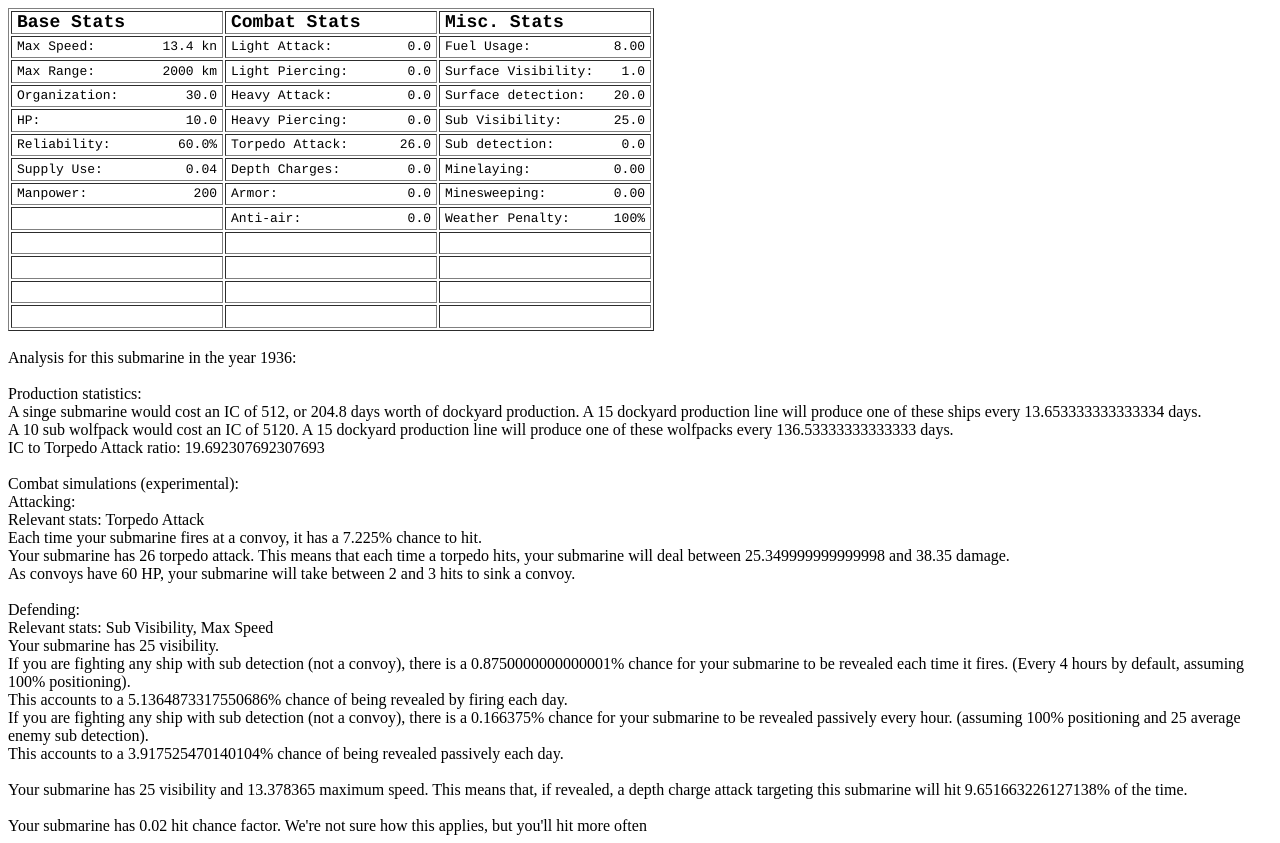
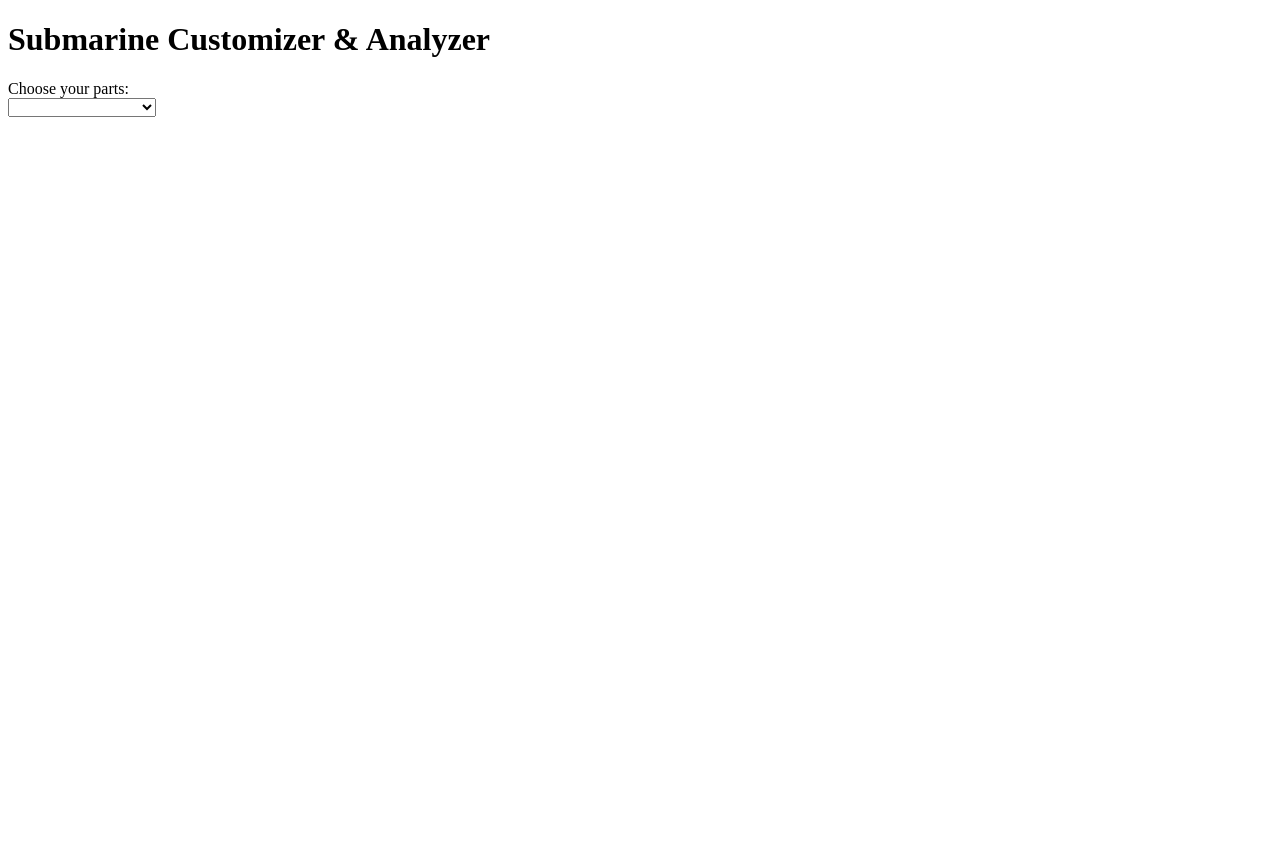
Before and after one commit to jkrawitt/hoi4-companion, a Vue app: page / in a window 1280 px wide. After the commit the page ends 800 px from the top, so only its background shows below. Built offline with nearby package versions, Linux system fonts and the light colour scheme; the HTML template or start-up script is replaced by a standard one.

Commit message:
basic customization

```diff
--- a/src/components/navy/ShipStatsTable.vue
+++ b/src/components/navy/ShipStatsTable.vue
@@ -1,4 +1,5 @@
 <script setup lang="ts">
+import { addZeros, roundDecimal } from '@/utils'
 import { computed } from 'vue'
 
 const props = defineProps<{
@@ -223,19 +224,8 @@ const cleanValue = (value: number, unit: string, decimals: number) => {
   if (unit === '%') {
     value *= 100
   }
-  const roundingFactor = Math.pow(10, decimals)
-  const cleanedValue = addZeros(
-    (Math.round(value * roundingFactor) / roundingFactor).toString(),
-    decimals,
-  )
+  const cleanedValue = addZeros(roundDecimal(value, decimals).toString(), decimals)
   return cleanedValue + unit
-}
-
-const addZeros = (baseString: string, numZeroes: number) => {
-  if (numZeroes > 0 && baseString.indexOf('.') < 0) {
-    return baseString + '.' + '0'.repeat(numZeroes)
-  }
-  return baseString
 }
 </script>
 
--- a/src/components/navy/submarine/SubmarineAnalysis.vue
+++ b/src/components/navy/submarine/SubmarineAnalysis.vue
@@ -1,4 +1,5 @@
 <script setup lang="ts">
+import { roundDecimal } from '@/utils'
 import type { Submarine } from './SubmarineCard.vue'
 
 defineProps<{
@@ -60,26 +61,32 @@ const dailyPassiveRevealChance = (passiveRevealChance: number) => {
   <div>Production statistics:</div>
   <div>
     A singe submarine would cost an IC of {{ sub.ProductionCost }}, or
-    {{ sub.ProductionCost / 2.5 }} days worth of dockyard production. A 15 dockyard production line
-    will produce one of these ships every {{ sub.ProductionCost / baseDockyardOutput / 15 }} days.
+    {{ roundDecimal(sub.ProductionCost / 2.5, 2) }} days worth of dockyard production. A 15 dockyard
+    production line will produce one of these ships every
+    {{ roundDecimal(sub.ProductionCost / baseDockyardOutput / 15, 2) }} days.
   </div>
   <div>
     A 10 sub wolfpack would cost an IC of {{ sub.ProductionCost * 10 }}. A 15 dockyard production
-    line will produce one of these wolfpacks every {{ (sub.ProductionCost / 2.5 / 15) * 10 }} days.
+    line will produce one of these wolfpacks every
+    {{ roundDecimal((sub.ProductionCost / 2.5 / 15) * 10, 2) }} days.
   </div>
-  <div>IC to Torpedo Attack ratio: {{ sub.ProductionCost / sub.CombatStats.TorpedoAttack }}</div>
+  <div>
+    IC to Torpedo Attack ratio:
+    {{ roundDecimal(sub.ProductionCost / sub.CombatStats.TorpedoAttack, 2) }}
+  </div>
   <br />
   <div>Combat simulations (experimental):</div>
   <div>Attacking:</div>
   <div>Relevant stats: Torpedo Attack</div>
   <div>
-    Each time your submarine fires at a convoy, it has a {{ torpedoConvoyHitChance() * 100 }}%
-    chance to hit.
+    Each time your submarine fires at a convoy, it has a
+    {{ roundDecimal(torpedoConvoyHitChance() * 100, 2) }}% chance to hit.
   </div>
   <div>
     Your submarine has {{ sub.CombatStats.TorpedoAttack }} torpedo attack. This means that each time
-    a torpedo hits, your submarine will deal between {{ minTorpedoDamage(sub) }} and
-    {{ maxTorpedoDamage(sub) }} damage.
+    a torpedo hits, your submarine will deal between
+    {{ roundDecimal(minTorpedoDamage(sub), 2) }} and
+    {{ roundDecimal(maxTorpedoDamage(sub), 2) }} damage.
   </div>
   <div>
     As convoys have 60 HP, your submarine will take between
@@ -92,31 +99,34 @@ const dailyPassiveRevealChance = (passiveRevealChance: number) => {
   <div>Your submarine has {{ sub.MiscStats.SubVisibility }} visibility.</div>
   <div>
     If you are fighting any ship with sub detection (not a convoy), there is a
-    {{ attackRevealChance(sub, 1) * 100 }}% chance for your submarine to be revealed each time it
-    fires. (Every 4 hours by default, assuming 100% positioning).
+    {{ roundDecimal(attackRevealChance(sub, 1) * 100, 2) }}% chance for your submarine to be
+    revealed each time it fires. (Every 4 hours by default, assuming 100% positioning).
   </div>
   <div>
-    This accounts to a {{ dailyAttackRevealChance(attackRevealChance(sub, 1)) * 100 }}% chance of
+    This accounts to a
+    {{ roundDecimal(dailyAttackRevealChance(attackRevealChance(sub, 1)) * 100, 2) }}% chance of
     being revealed by firing each day.
   </div>
   <div>
     If you are fighting any ship with sub detection (not a convoy), there is a
-    {{ passiveRevealChance(sub, 25) * 100 }}% chance for your submarine to be revealed passively
-    every hour. (assuming 100% positioning and 25 average enemy sub detection).
+    {{ roundDecimal(passiveRevealChance(sub, 25) * 100, 2) }}% chance for your submarine to be
+    revealed passively every hour. (assuming 100% positioning and 25 average enemy sub detection).
   </div>
   <div>
     This accounts to a
-    {{ dailyPassiveRevealChance(passiveRevealChance(sub, 25)) * 100 }}% chance of being revealed
-    passively each day.
+    {{ roundDecimal(dailyPassiveRevealChance(passiveRevealChance(sub, 25)) * 100, 2) }}% chance of
+    being revealed passively each day.
   </div>
   <br />
   <div>
     Your submarine has {{ sub.MiscStats.SubVisibility }} visibility and
-    {{ sub.BaseStats.MaxSpeed }} maximum speed. This means that, if revealed, a depth charge attack
-    targeting this submarine will hit {{ depthChargeHitChance(sub) * 100 }}% of the time.
+    {{ roundDecimal(sub.BaseStats.MaxSpeed, 1) }} kn maximum speed. This means that, if revealed, a
+    depth charge attack targeting this submarine will hit
+    {{ roundDecimal(depthChargeHitChance(sub) * 100, 2) }}% of the time.
   </div>
   <br />
   <div>
-    Your submarine has {{ sub.TorpedoHitChanceFactor }} hit chance factor. We're not sure how this applies, but you'll hit more often
+    Your submarine has {{ sub.TorpedoHitChanceFactor }} hit chance factor. We're not sure how this
+    applies, but you'll hit more often.
   </div>
 </template>
--- a/src/components/navy/submarine/SubmarineCard.vue
+++ b/src/components/navy/submarine/SubmarineCard.vue
@@ -2,6 +2,8 @@
 import SubmarineAnalysis from './SubmarineAnalysis.vue'
 import { type Ship } from '../ShipStatsTable.vue'
 import ShipStatsTable from '../ShipStatsTable.vue'
+import SubmarineCustomizer from './SubmarineCustomizer.vue'
+import { ref } from 'vue'
 
 export interface Submarine extends Ship {
   Hull: SubmarineHull
@@ -15,7 +17,8 @@ interface SubmarineModule {
   ProductionCost: number
 }
 
-type SubmarineHull = {
+export interface SubmarineHull {
+  id: string
   Manpower: number
   SurfaceVisibility: number
   MaxSpeed: number
@@ -57,18 +60,9 @@ interface SubmarineSnorkel extends SubmarineModule {
   SubVisibilityFactor: number
 }
 
-const SubmarineHull1: SubmarineHull = {
-  Manpower: 200,
-  SurfaceVisibility: 1,
-  MaxSpeed: 13,
-  WeatherPenalty: 1,
-  Reliability: 0.6,
-  ProductionCost: 320,
-  SurfaceDetection: 20,
-  SubVisibility: 25,
-  MaxRange: 2000,
-  Hp: 10,
-  FuelUsage: 1,
+const selectedHull = ref<SubmarineHull | null>(null)
+const handleHullChange = (hull: SubmarineHull | null) => {
+  selectedHull.value = hull
 }
 
 const SubmarineEngine1: SubmarineEngine = {
@@ -181,14 +175,21 @@ const applySubmarineSnorkelStats = (sub: Submarine, snorkel: SubmarineSnorkel) =
   sub.ProductionCost += snorkel.ProductionCost
   return sub
 }
-
-const testSub = calculateSubmarine(SubmarineHull1, SubmarineEngine1, [
-  SubmarineTorpedoes1,
-  SubmarineTorpedoes1,
-])
 </script>
 
 <template>
-  <ShipStatsTable :ship="testSub"></ShipStatsTable>
-  <SubmarineAnalysis :year="1936" :sub="testSub"></SubmarineAnalysis>
+  <SubmarineCustomizer @update-hull="handleHullChange"></SubmarineCustomizer>
+  <ShipStatsTable
+    v-if="selectedHull != null"
+    :ship="
+      calculateSubmarine(selectedHull, SubmarineEngine1, [SubmarineTorpedoes1, SubmarineTorpedoes1])
+    "
+  ></ShipStatsTable>
+  <SubmarineAnalysis
+    v-if="selectedHull != null"
+    :year="1936"
+    :sub="
+      calculateSubmarine(selectedHull, SubmarineEngine1, [SubmarineTorpedoes1, SubmarineTorpedoes1])
+    "
+  ></SubmarineAnalysis>
 </template>
--- /dev/null
+++ b/src/components/navy/submarine/SubmarineCustomizer.vue
@@ -0,0 +1,86 @@
+<script setup lang="ts">
+import { ref } from 'vue'
+import type { SubmarineHull } from './SubmarineCard.vue'
+
+const hullType = ref<SubmarineHull | null>(null)
+// const emit = defineEmits(['updateHull'])
+const emit = defineEmits<{
+  (event: 'updateHull', value: SubmarineHull | null): void
+}>()
+
+const SubmarineHull1: SubmarineHull = {
+  id: 'Early Submarine Hull',
+  Manpower: 200,
+  SurfaceVisibility: 1,
+  MaxSpeed: 13,
+  WeatherPenalty: 1,
+  Reliability: 0.6,
+  ProductionCost: 320,
+  SurfaceDetection: 20,
+  SubVisibility: 25,
+  MaxRange: 2000,
+  Hp: 10,
+  FuelUsage: 1,
+}
+const SubmarineHull2: SubmarineHull = {
+  id: '1936 Submarine Hull',
+  Manpower: 200,
+  SurfaceVisibility: 1,
+  MaxSpeed: 17,
+  WeatherPenalty: 1,
+  Reliability: 0.7,
+  ProductionCost: 350,
+  SurfaceDetection: 20,
+  SubVisibility: 22,
+  MaxRange: 4000,
+  Hp: 20,
+  FuelUsage: 1,
+}
+const SubmarineHull3: SubmarineHull = {
+  id: '1940 Submarine Hull',
+  Manpower: 200,
+  SurfaceVisibility: 1,
+  MaxSpeed: 18,
+  WeatherPenalty: 1,
+  Reliability: 0.75,
+  ProductionCost: 420,
+  SurfaceDetection: 20,
+  SubVisibility: 20,
+  MaxRange: 5000,
+  Hp: 30,
+  FuelUsage: 1,
+}
+const SubmarineHull4: SubmarineHull = {
+  id: '1944 Submarine Hull',
+  Manpower: 200,
+  SurfaceVisibility: 1,
+  MaxSpeed: 18,
+  WeatherPenalty: 1,
+  Reliability: 0.8,
+  ProductionCost: 550,
+  SurfaceDetection: 20,
+  SubVisibility: 15,
+  MaxRange: 6000,
+  Hp: 35,
+  FuelUsage: 1,
+}
+
+const submarineHulls = [SubmarineHull1, SubmarineHull2, SubmarineHull3, SubmarineHull4]
+
+const onHullChange = () => {
+  const hull = submarineHulls.find((h) => hullType.value !== null && h.id === hullType.value.id)
+  emit('updateHull', hull || null)
+}
+</script>
+
+<template>
+  <h1>Submarine Customizer & Analyzer</h1>
+  <div>Choose your parts:</div>
+  <select name="hull type" v-model="hullType" v-on:change="onHullChange">
+    <!-- <option :value="null">Select a hull</option> -->
+    <option v-for="hull in submarineHulls" :key="hull.id" :value="hull">
+      {{ hull.id }}
+    </option>
+  </select>
+  <br />
+</template>
--- /dev/null
+++ b/src/utils/index.ts
@@ -0,0 +1,11 @@
+export const roundDecimal = (value: number, decimals: number) => {
+  const roundingFactor = Math.pow(10, decimals)
+  return Math.round(value * roundingFactor) / roundingFactor
+}
+
+export const addZeros = (baseString: string, numZeroes: number) => {
+  if (numZeroes > 0 && baseString.indexOf('.') < 0) {
+    return baseString + '.' + '0'.repeat(numZeroes)
+  }
+  return baseString
+}
```
